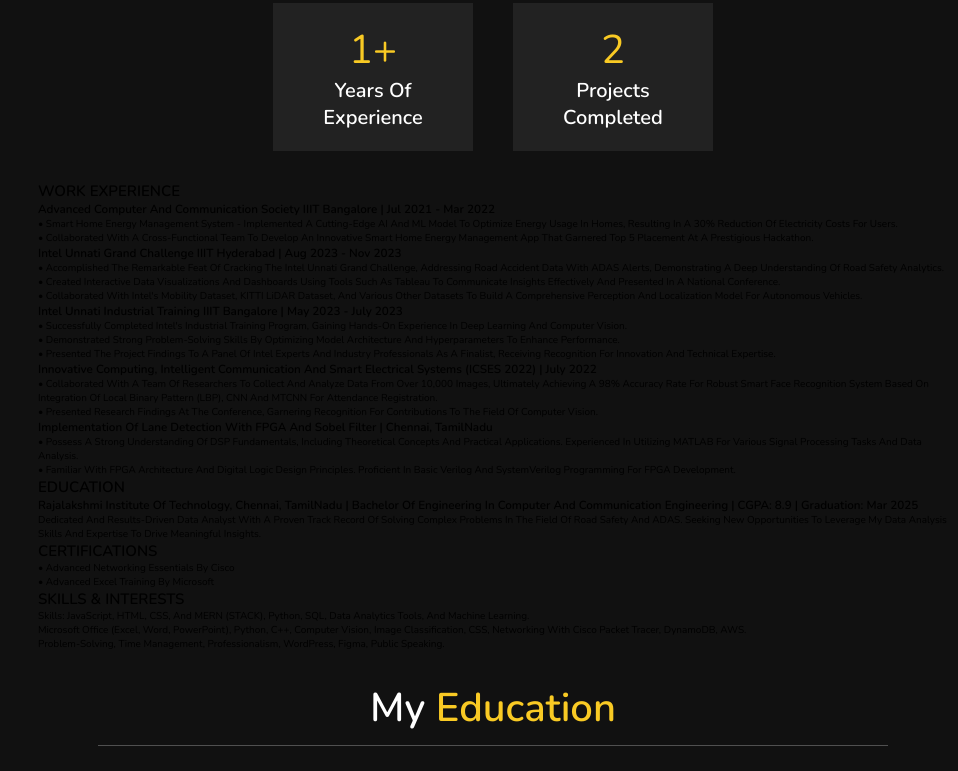
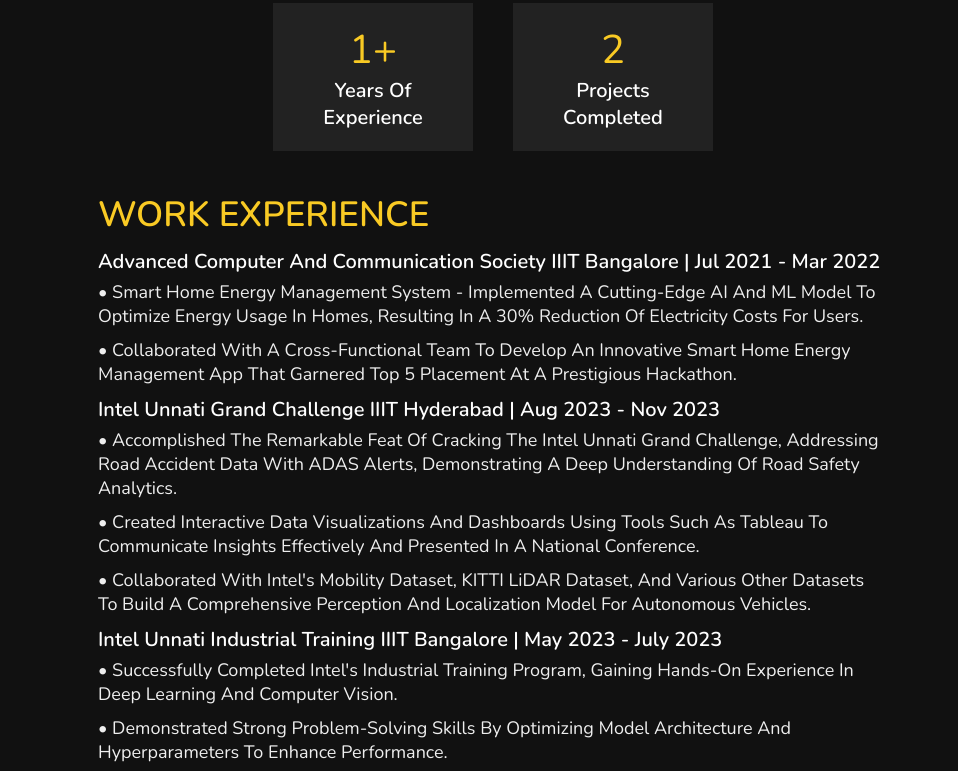
Before and after one commit to bruhathisp/portfolio, a plain HTML site: page index.html in a window 1280 px wide. Shown: the part 1234-2005 px from the top of the page, without its empty margins (322-1280 px from the left). Drawn offline with nearby package versions, Linux system fonts and the light colour scheme.

Commit message:
Update style.css

```diff
--- a/css/style.css
+++ b/css/style.css
@@ -163,7 +163,28 @@ header .navbar ul li a:hover{
     color: var(--yellow);
 }
 
+.experience {
+    padding: 1rem 6rem; /* Adjust as needed */
+    color: #fff;
+}
 
+.experience h2 {
+    font-size: 3.5rem;
+    color: var(--yellow);
+    margin-bottom: 1rem;
+}
+
+.experience h3 {
+    font-size: 2rem;
+    color: #fff;
+    margin-bottom: 0.5rem;
+}
+
+.experience p {
+    font-size: 1.8rem;
+    color: #eee;
+    margin-bottom: 1rem;
+}
 #menu{
     position:fixed;
     top:2rem; right:2rem;
```
